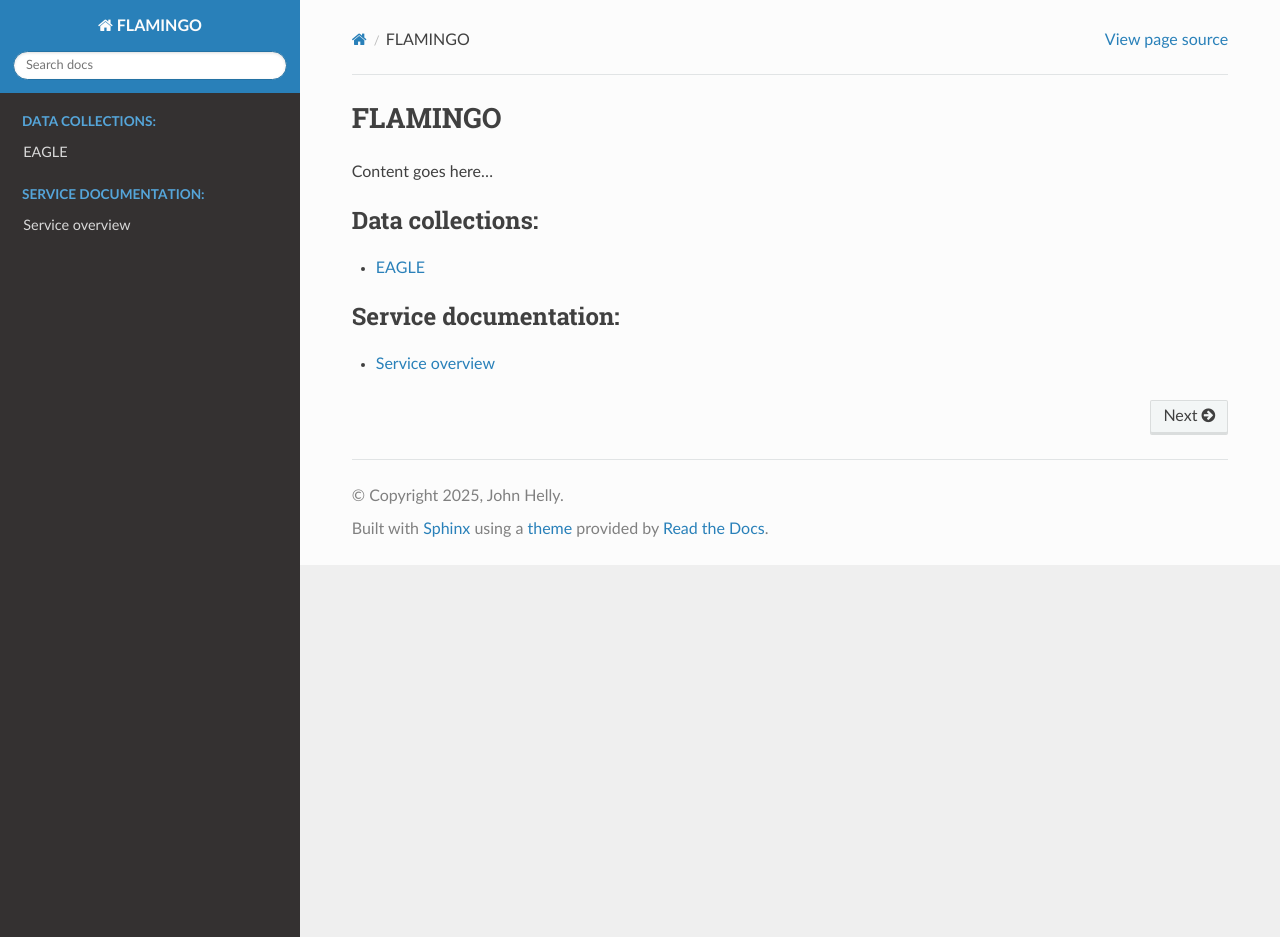
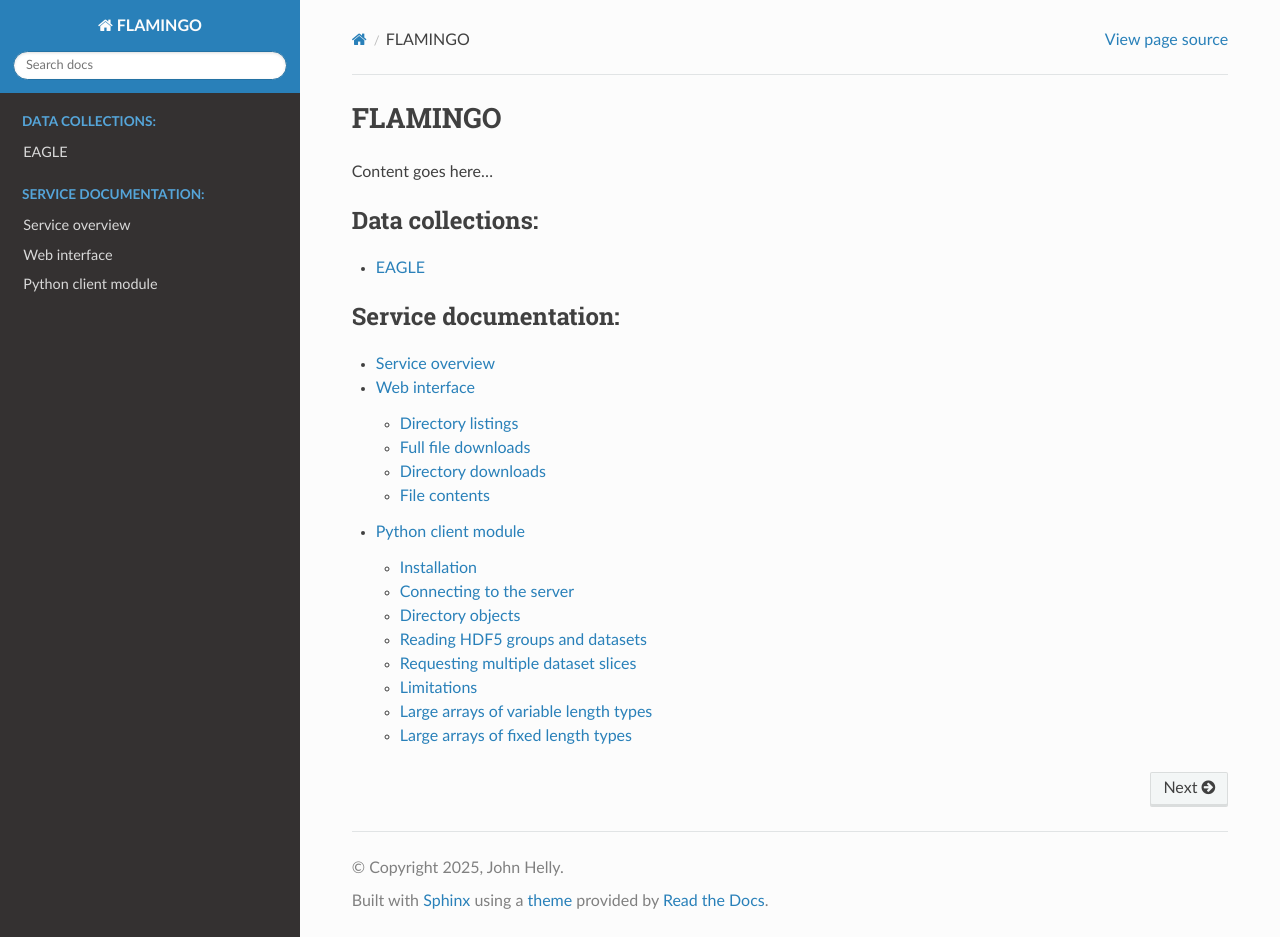
Before and after one commit to jchelly/flamingo-docs, a Sphinx documentation site: the page built from source/index.rst, in a window 1280 px wide and 937 px high. Built offline with Sphinx 7.4.7 and the Read the Docs theme 3.1.0, drawn with Linux system fonts in a browser that asks for light colours; some of the changed lines change nothing that is shown.

Commit message:
Translate some more of the docs

```diff
--- a/source/eagle.rst
+++ b/source/eagle.rst
@@ -1,4 +1,4 @@
 EAGLE
------
+=====
 
 Placeholder for EAGLE data
--- a/source/index.rst
+++ b/source/index.rst
@@ -14,3 +14,5 @@ Content goes here...
    :caption: Service documentation:
 
    overview
+   web_interface
+   python_module
--- a/source/overview.rst
+++ b/source/overview.rst
@@ -1,5 +1,5 @@
 Service overview
-----------------
+================
 
 This service provides web based remote access to collections of data
 stored in HDF5 format on the COSMA system in Durham. Access is
--- /dev/null
+++ b/source/python_module.rst
@@ -0,0 +1,139 @@
+Python client module
+====================
+
+The python module allows remote access to HDF5 datasets using an interface
+similar to h5py.
+
+Installation
+------------
+
+The module can be installed using pip::
+
+  pip install hdfstream
+
+This will install the module and its dependencies (currently requests,
+msgpack, msgpack-numpy and numpy).
+
+Connecting to the server
+------------------------
+
+You can connect to the service as follows::
+
+    import hdfstream
+    root = hdfstream.RemoteDirectory("__SERVER_URL__", "EAGLE")
+
+Here, the first parameter is the server URL and the second is the name of the
+directory to open. The first time you connect in each python session you will
+be prompted for your username and password.
+
+Directory objects
+-----------------
+
+The command above returns a RemoteDirectory object. This behaves like a
+python dictionary where the keys are the names of files and subdirectories
+within the directory. We can list the contents with::
+
+    print(list(root))
+
+A file or subdirectory can be opened by indexing the
+RemoteDirectory. E.g. to open the directory containing the z=0
+snapshot of the EAGLE RefL0012N0188 simulation::
+
+    # Open a subdirectory
+    subdir = root["Fiducial_models/RefL0012N0188/snapshot_028_z000p000"]</code></pre>
+
+which returns another RemoteDirectory, or::
+
+    # Open a HDF5 file
+    snap_file = root["Fiducial_models/RefL0012N0188/snapshot_028_z000p000/snap_028_z000p000.0.hdf5"]</code></pre>
+
+which opens the specified file and returns a RemoteFile object.
+
+Reading HDF5 groups and datasets
+--------------------------------
+
+Files are opened by indexing the directory object with the path to the file::
+
+    snap_file = root["Fiducial_models/RefL0012N0188/snapshot_028_z000p000/snap_028_z000p000.0.hdf5"]
+
+This returns a RemoteFile object which behaves like a h5py.File.
+We can read a dataset by indexing the file::
+
+    # Read all dark matter particle positions in the file
+    dm_pos = snap_file["PartType1/Coordinates"][...]</code></pre>
+
+or if we only want to download part of the dataset::
+
+    # Read the first 100 dark matter particle positions
+    dm_pos = snap_file["PartType1/Coordinates"][:100,:]</code></pre>
+
+HDF5 attributes can be accessed using the attrs field of group and dataset objects::
+
+    print(snap_file["Header"].attrs)
+
+And we can list the contents of a group::
+
+    print(list(snap_file["PartType0"]))</code></pre>
+
+Requesting multiple dataset slices
+----------------------------------
+
+When working with simulation data it can be useful to be able to
+efficiently read multiple non-contiguous chunks of a dataset (e.g.
+particles in some region of a SWIFT snapshot). Requesting each chunk
+separately can be slow because a round trip to the server is required
+for each one.
+
+The python module provides a mechanism to fetch multiple slices with one
+http request. Remote datasets have a request_slices() method which takes
+a sequence of slice objects as input and returns a single array with the
+slices concatenated along the first axis. Slice objects can be created
+by indexing numpy's built in np.s_ object. For example::
+
+    slices = []
+    slices.append(np.s_[10:20,:])
+    slices.append(np.s_[50:60,:])
+    data = dm_pos.request_slices(slices)</code></pre>
+
+This would return the coordinates of particles 10 to 19 and 50 to 59 in a
+single array of shape (20,3). There are some restrictions on the slices:
+
+  * Slice starting indexes in the first dimension must be in ascending order
+  * Slice indexes in dimensions other than the first must not differ between slices
+  * Slices must not overlap
+  * Slices can only concatenated along the first dimension
+
+Limitations
+-----------
+
+Supported data types
+^^^^^^^^^^^^^^^^^^^^
+
+Not all HDF5 data types are supported. In particular, the service
+cannot encode structs which contain variable length components.
+Other variable length data types are supported but are encoded
+as messagepack arrays, which will incur more overhead than the
+binary objects used for fixed size types.
+
+Large arrays of variable length types
+-------------------------------------
+
+Datasets containing variable length types are encoded as
+messagepack array objects, which have a size limit of about 4
+billion elements. Since the encoding scheme for variable length
+types is not particularly efficent for huge numbers of small
+elements, the service does not attempt to work around this
+limitation.
+
+None of the datasets currently available through the service
+contain this type of data.
+
+Large arrays of fixed length types
+----------------------------------
+
+The service is capable of encoding arbitrarily large datasets
+containing fixed length types such as ints or floats. In this
+case the body of the dataset is encoded as an array of
+messagepack binary objects of up to 4GB each. The python module
+includes a memory efficient streaming decoder for this type of
+dataset.
--- /dev/null
+++ b/source/web_interface.rst
@@ -0,0 +1,67 @@
+Web interface
+=============
+
+Directory listings
+------------------
+
+This web interface can be used to browse the available files. Use
+the links in the Collections list on the left side of the page to
+view the root directory of each project. Each directory page
+contains links to any sub-directories and files it contains.  You
+can navigate back to the parent directory from a sub-directory by
+clicking on the parent directory name in the path shown at the top
+of the page.
+
+`Example directory listing for an EAGLE snapshot <viewer/EAGLE/Fiducial_models/RefL0012N0188/snapshot_028_z000p000">`__
+
+Full file downloads
+-------------------
+
+Clicking on a file on the directory listing page displays a page
+describing the contents of the file and a link which can be used to
+download the complete file.
+
+Directory downloads
+-------------------
+
+Each directory listing page includes a link to download the directory and
+its contents as a tar file. Note that these downloads can be extremely large!
+Smaller downloads can be found by navigating to subdirectories. The service
+does not attempt to limit download sizes since it's hard to know how much
+network bandwidth, disk space and patience any particular user will have.
+
+Paths in the tar files are set such that when unpacked they reproduce the
+directory structure shown in the web interface. This is to help prevent
+confusion when several simulations contain files with the same name. If
+several tar files are downloaded it is recommended to untar them all in the
+same directory.
+
+File contents
+-------------
+
+HDF5
+^^^^
+
+Clicking on a HDF5 file on the directory listing page will display
+the internal structure of the file, showing groups, datasets and
+attributes. The web interface is capable of displaying the contents
+of some datasets and attributes, although compound data types and arrays
+with more than two dimensions are not supported. This page also shows
+how to open the file in python.
+
+`Example listing the contents of an EAGLE snapshot file <viewer/EAGLE/Fiducial_models/RefL0012N0188/snapshot_028_z000p000/snap_028_z000p000.0.hdf5">`__
+
+Opening files with many datasets can take a moment, especially if the file
+system hosting the data is busy.
+
+Text
+^^^^
+
+Following a link to a text file on the directory listing page will download
+and display the file in your browser.
+
+Binary
+^^^^^^
+
+Other file types cannot be displayed. In this case just a download link is
+provided.
```
